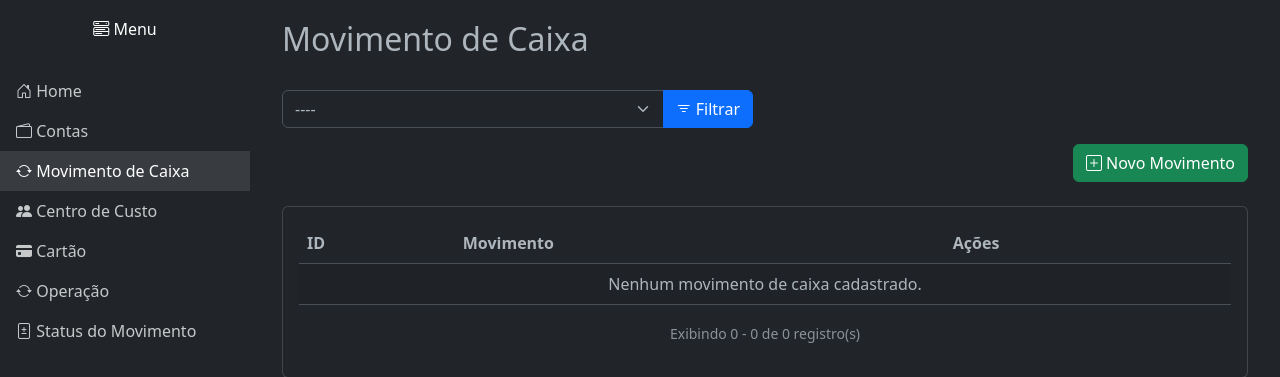
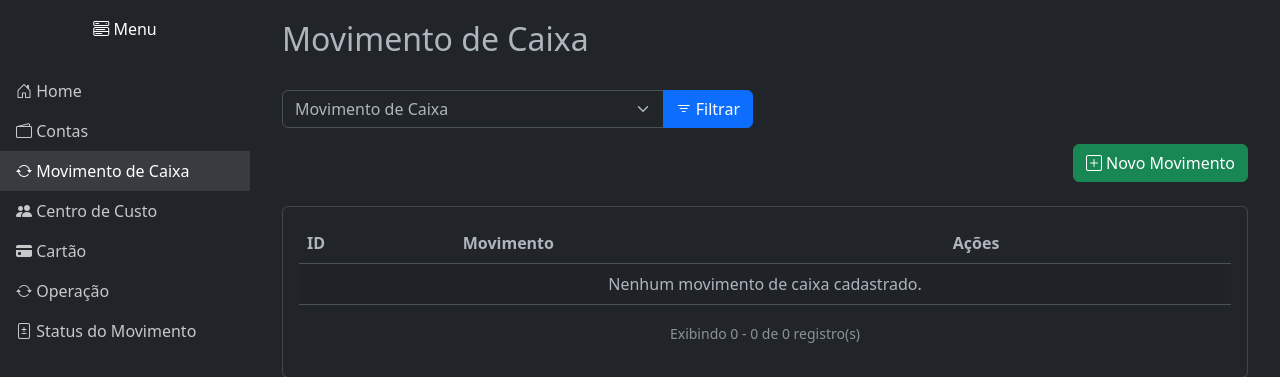
Before and after one commit to mateusdev08/sgf, a Django app: page /movimento-caixa/ in a window 1280 px wide. Shown: the top 377 px of the page. Run offline with Django 5.2, Linux system fonts and the light colour scheme; data that the repository does not hold is empty.

Commit message:
Rótulo do filtro

```diff
--- a/movimento_caixa/templates/movimento_caixa/list.html
+++ b/movimento_caixa/templates/movimento_caixa/list.html
@@ -28,7 +28,7 @@
         <form method="get" action="{% url 'movimento_caixa:list' %}">
             <div class="input-group">
                 <select class="form-select" name="tipo_movimento">
-                    <option value="" {% if not request.GET.tipo_movimento %} selected {% endif %}>----</option>
+                    <option value="" {% if not request.GET.tipo_movimento %} selected {% endif %}>Movimento de Caixa</option>
 
                     {% for itens in tipo_movimento %}
                         <!-- <option value="{{ itens.id }}" {% if request.GET.conta == itens.id %} selected {% endif %}>{{ itens.conta }}</option> -->
```
